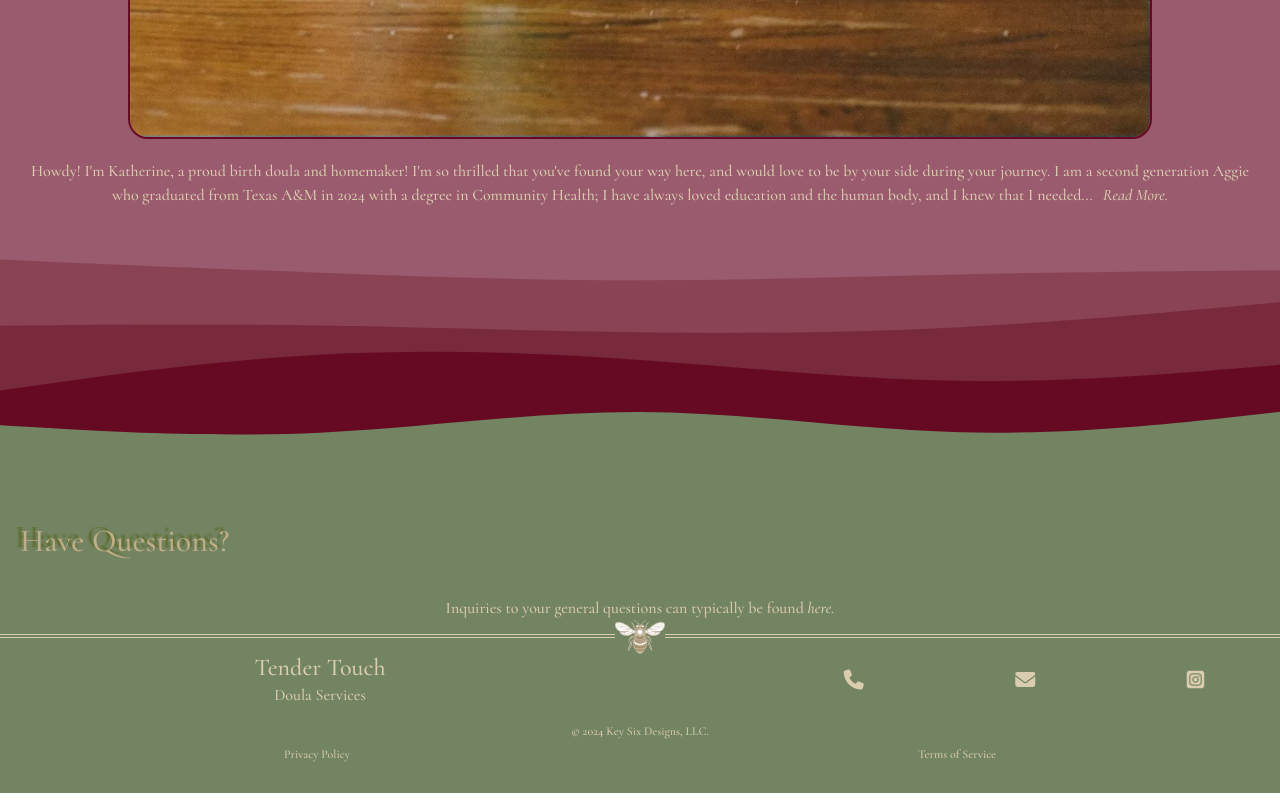
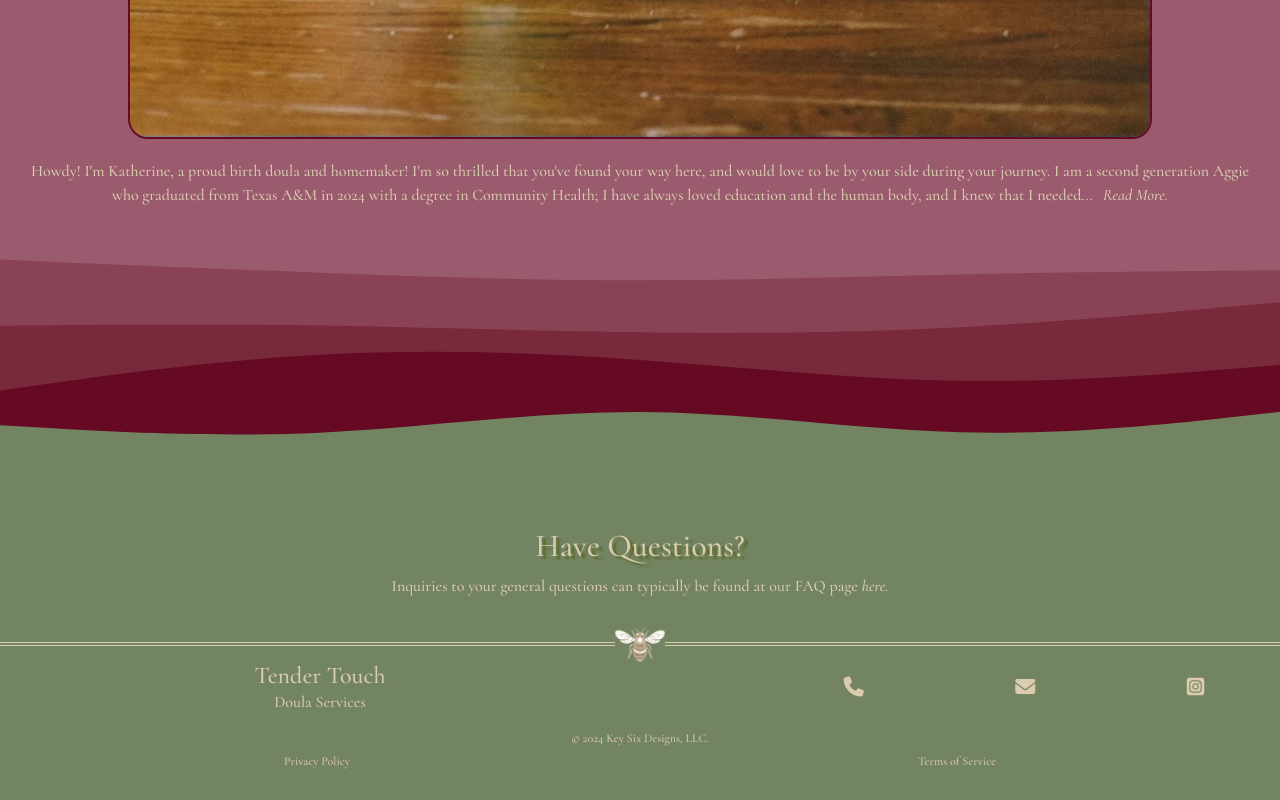
Before and after one commit to AHudg/holistic, a React (Vite) app: page / in a window 1280 px wide. Shown: the part 3440-4240 px from the top of the page. Built offline with nearby package versions, Linux system fonts and the light colour scheme.

Commit message:
Styled quickly FAQ on home page to be nicer

```diff
--- a/src/pages/Home/Home.jsx
+++ b/src/pages/Home/Home.jsx
@@ -98,8 +98,8 @@ function Home({}) {
       <section className="faqBanner">
         <h2 id="faqHeader">Have Questions?</h2>
         <p>
-          Inquiries to your general questions can typically be found{" "}
-          <a href="faqs">here.</a>
+          Inquiries to your general questions can typically be found at our FAQ
+          page <a href="faqs">here.</a>
         </p>
       </section>
     </div>
--- a/src/pages/Home/home.css
+++ b/src/pages/Home/home.css
@@ -223,29 +223,15 @@
 }
 
 .faqBanner {
-  /* display: flex; */
-  align-items: center;
+  padding-bottom: 30px;
 }
 
 #faqHeader {
-  margin: 0 0 40px 20px;
-  color: var(--crumble);
-  line-height: 0.9;
-  text-shadow: -5px -4px 2px var(--meadow);
+  text-align: center;
+  font-size: 2rem;
+  color: var(--paleCrumble);
+  text-shadow: 4px 3px 2px var(--meadow);
 }
-
-#faqHeader > span {
-  font-size: 4rem;
-  color: var(--paleCrumble);
-}
-
-/* .second {
-  margin-left: 1rem;
-}
-
-.third {
-  margin-left: 2.5rem;
-} */
 
 .faqBanner > p > a {
   color: var(--paleCrumble);
```
